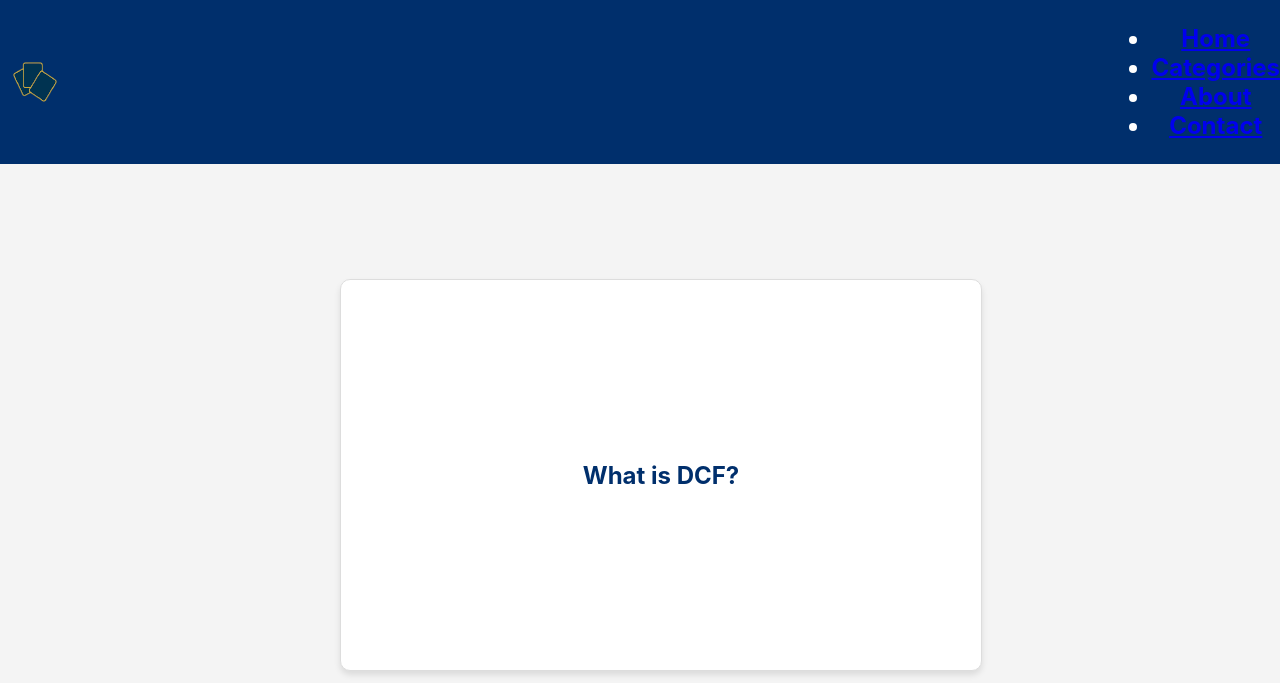
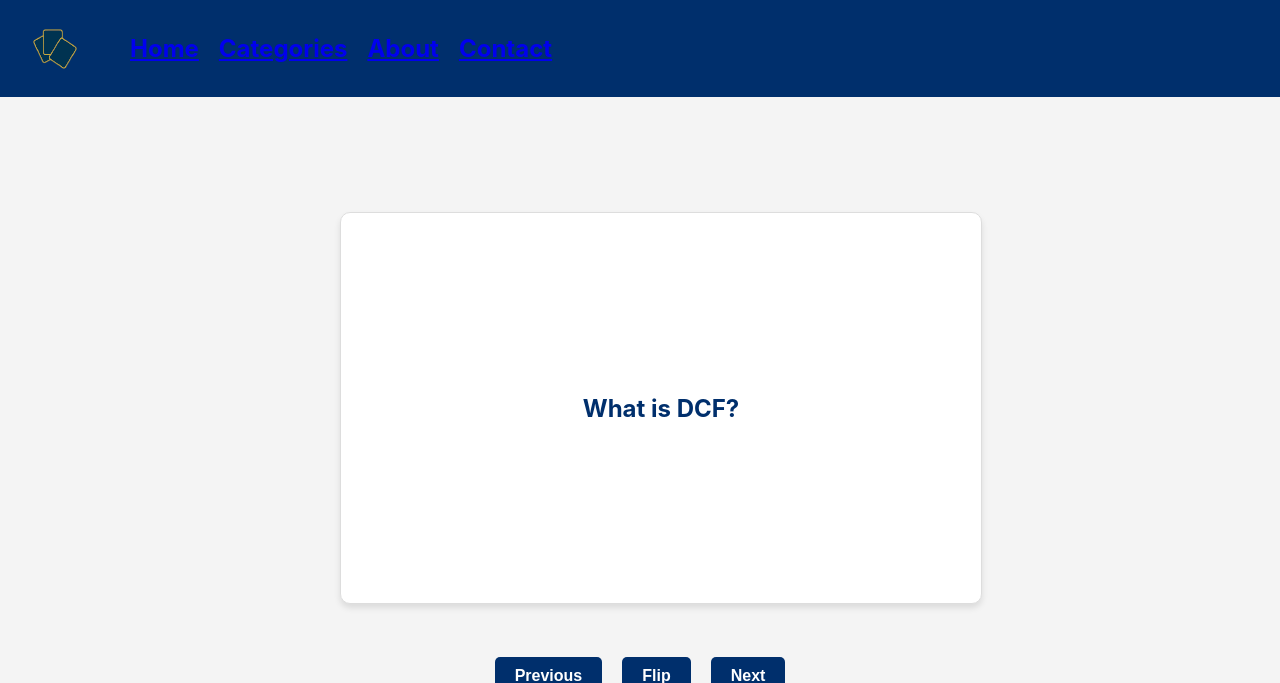
Before and after one commit to arnavs06/FlashFinance, a Flask app: page /flashcards in a window 1280 px wide. Shown: the top 683 px of the page. Run offline with Flask 3, Linux system fonts and the light colour scheme.

Commit message:
plzzzzzz

```diff
--- a/FlashFinance/static/flashcards.css
+++ b/FlashFinance/static/flashcards.css
@@ -11,6 +11,9 @@ body {
 header {
   background-color: #002f6c;
   color: white;
+  display: flex;
+  align-items: center;
+  padding: 10px 20px;
 }
 
 header .logo {
@@ -19,12 +22,19 @@ header .logo {
   display: flex;
   align-items: center;
 }
+
 header nav {
   margin-left: auto;
 }
 
 header nav ul {
   font-weight: bold;
+  display: flex;
+  gap: 20px;
+}
+
+header nav ul li {
+  list-style-type: none;
 }
 
 .flashcard-container {
```
